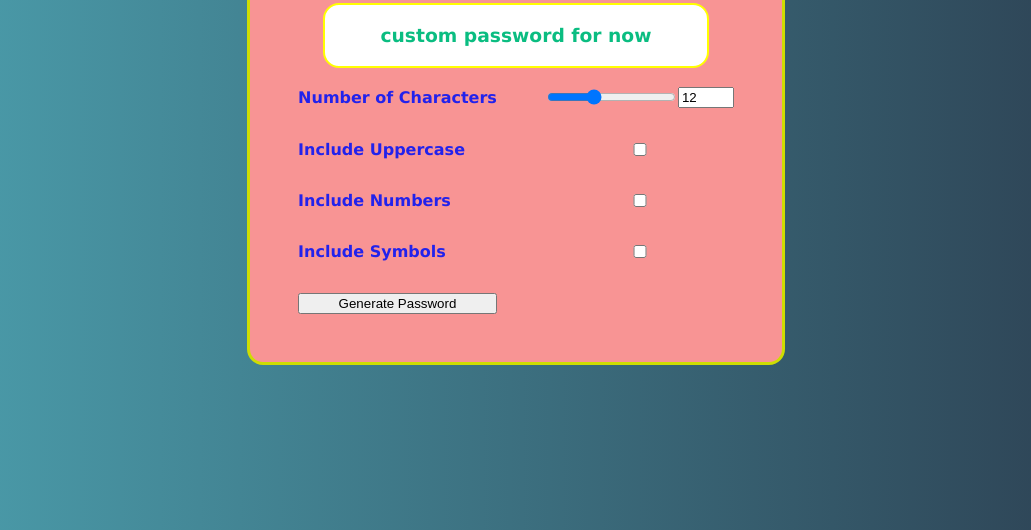
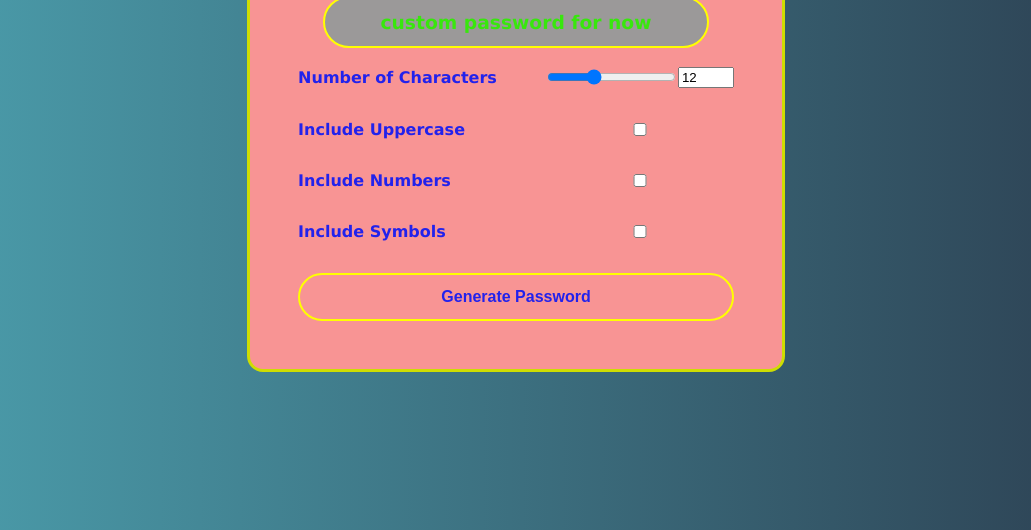
Before and after one commit to frontendprof/passGenProj, a plain HTML site: page index.html in a window 1280 px wide. Shown: the part 270-800 px from the top of the page, without its empty margins (124-1155 px from the left). Drawn offline with Linux system fonts and the light colour scheme.

Commit message:
Styling complete

```diff
--- a/index.html
+++ b/index.html
@@ -30,7 +30,7 @@
             <label for="syms">Include Symbols</label>
             <input type="checkbox" name="" id="syms">
 
-            <button type="submit">Generate Password</button>
+            <button type="submit" class="btn">Generate Password</button>
         </form>
     </div>
 
--- a/main.css
+++ b/main.css
@@ -52,15 +52,33 @@ label{
 }
 
 .password-display{
-    background-color: white;
-    color:rgb(10, 189, 129);
+    background-color: rgb(155, 153, 153);
+    color:rgb(56, 231, 13);
     padding:1rem;
     border:2px solid yellow;
-    border-radius: 1rem;
-    height: 1.8rem;
+    border-radius: 2rem;
+    height: 1rem;
     width: 350px;
     display: flex;
     justify-content: center;
     align-items: center;
     word-break: break-all;
 }
+
+.btn{
+    grid-column: span 2;
+    background-color: transparent;
+    border: 2px solid yellow;
+    color:rgb(34, 34, 236);
+    padding: .8rem 1rem;
+    font-weight: bold;
+    cursor: pointer;
+    border-radius: 2rem;
+    font-size: 1rem;
+}
+
+.btn:hover{
+    background-color: rgb(235, 124, 124,.8);
+    border: 3px solid yellow;
+
+}
```
